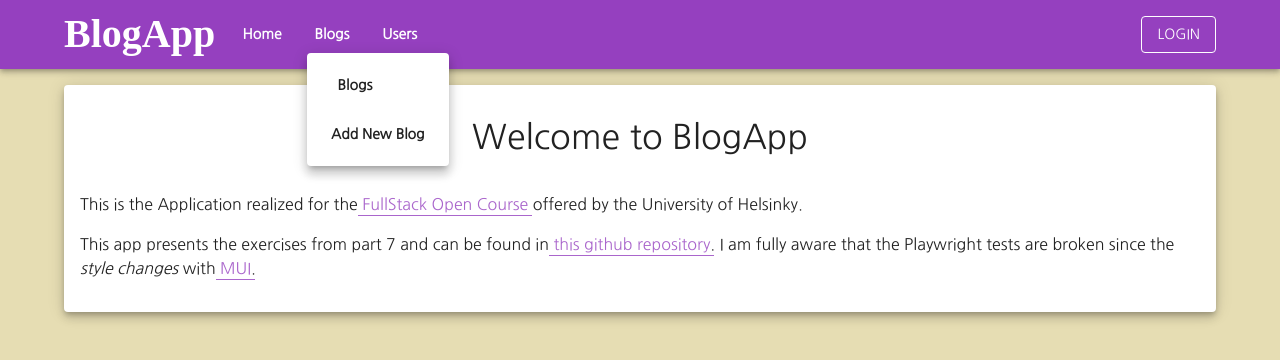
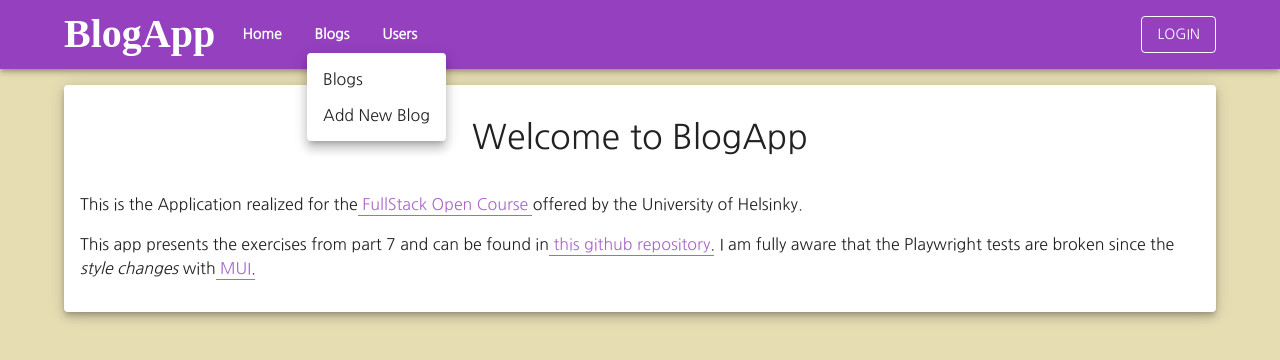
Before and after one commit to ivanuria/fullstack-part-7, a React (Vite) app in the folder bloglistapp/: page / in a window 1280 px wide. Both pictures are taken after a click on the button "Blogs". Shown: the top 360 px of the page. Built offline with nearby package versions, Linux system fonts and the light colour scheme; no server answers; a web font is replaced by a local one.

Commit message:
Ex 7.20 & 7.21

```diff
--- a/bloglistapp/src/App.jsx
+++ b/bloglistapp/src/App.jsx
@@ -56,6 +56,7 @@ const App = () => {
       <Header />
       <Box
         component='main'
+        id='main'
       >
         <Container>
             <Paper
--- a/bloglistapp/src/components/Header.jsx
+++ b/bloglistapp/src/components/Header.jsx
@@ -1,4 +1,3 @@
-import { useState } from 'react'
 import { Link } from 'react-router-dom'
 //MUI
 import {
@@ -45,6 +44,20 @@ const Header = () => {
   ]
 
   return (
+    <>
+    <Button
+      href='#main'
+      variant='contained'
+      color='tertiary'
+      sx={{
+        position: 'fixed',
+        top: 8,
+        left: 8,
+      ':focus-visible': {
+          zIndex: '9999999'
+        }
+      }}
+    >Skip to content</Button>
     <AppBar position='sticky'>
       <Container>
         <Toolbar
@@ -98,7 +111,7 @@ const Header = () => {
         </Toolbar>
       </Container>
     </AppBar>
-
+    </>
   )
 }
 
--- a/bloglistapp/src/components/MainMenu.jsx
+++ b/bloglistapp/src/components/MainMenu.jsx
@@ -4,8 +4,8 @@ import {
   Box,
   Button,
   Menu,
+  MenuList,
   MenuItem,
-  MenuList,
   ButtonGroup
 } from '@mui/material'
 
@@ -15,7 +15,7 @@ const MainMenuItem = ({ navItem }) => {
   if (navItem.to) {
     return (
       <Button
-        component={ Link }
+        component={Link}
         color='inherit'
         to={navItem.to}
         sx={{
@@ -47,7 +47,11 @@ const MainMenuItem = ({ navItem }) => {
         onClick={() => setAnchorEl(null)}
       >
         {navItem.submenu.map(navItem =>
-          <MenuItem key={navItem.to}><MainMenuItem navItem={navItem} /></MenuItem>
+          <MenuItem
+            component={Link}
+            key={navItem.text}
+            to={navItem.to}
+          >{navItem.text}</MenuItem>
         )}
       </Menu>
       </>
```
Also changed, not shown: 1 other file (tests, documents, lock files or other folders).
